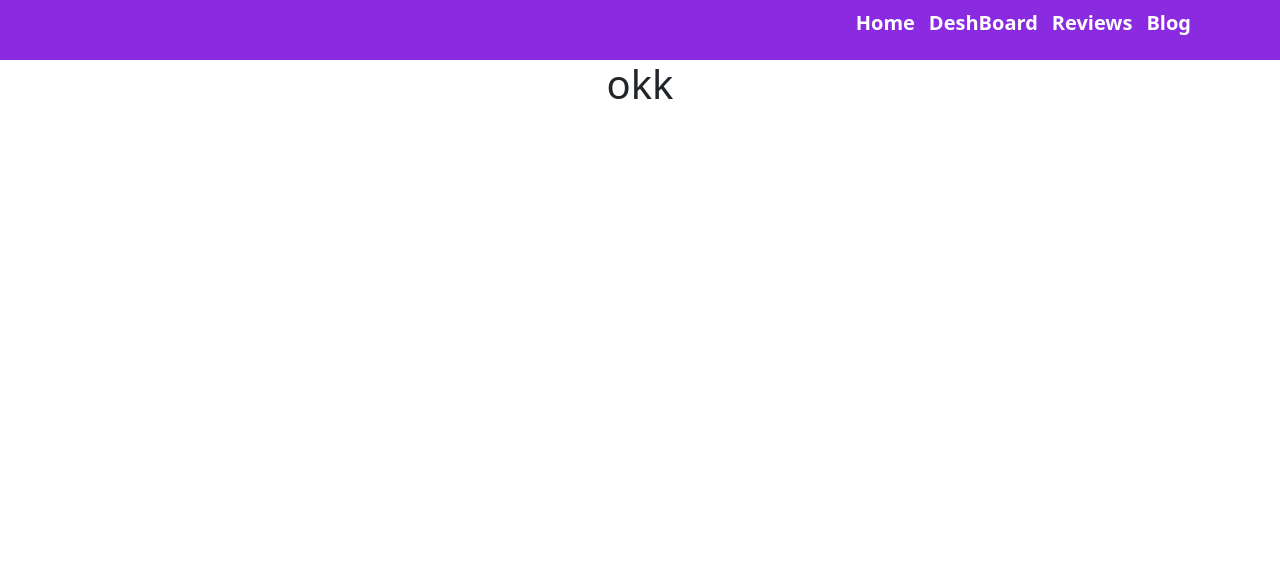
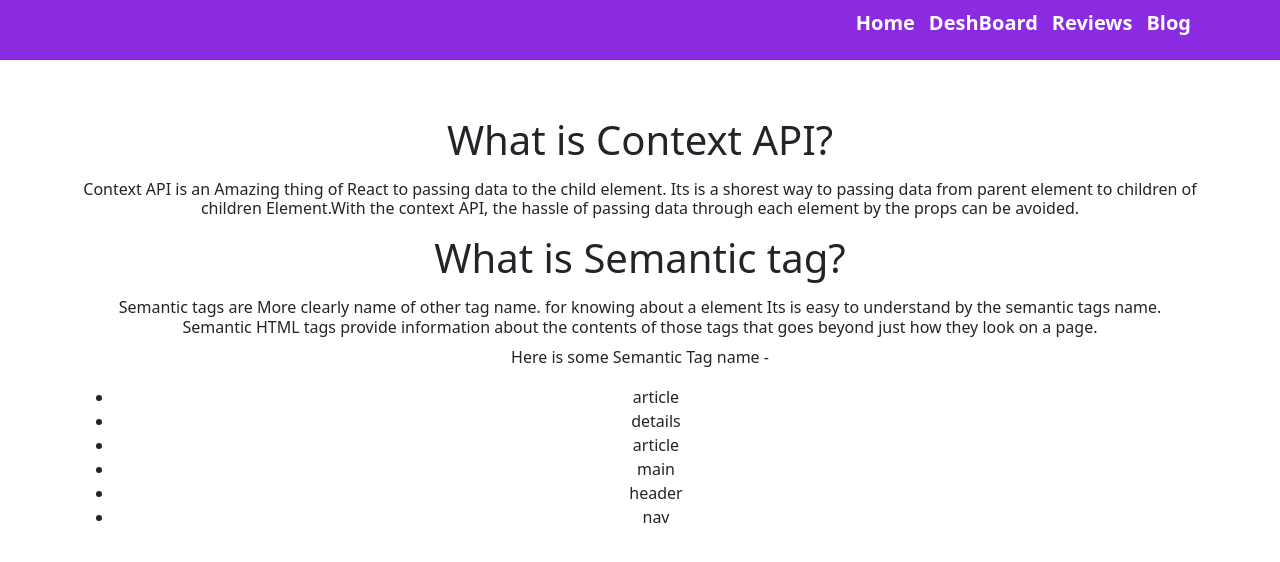
Before and after one commit to Jahid-Hasan-Jony/Product-Analysis, a React (Create React App) app: page /blog in a window 1280 px wide. Shown: the top 562 px of the page. Built offline with nearby package versions, Linux system fonts and the light colour scheme.

Commit message:
finish project

```diff
--- a/public/index.html
+++ b/public/index.html
@@ -1,14 +1,12 @@
 <!DOCTYPE html>
 <html lang="en">
+
 <head>
   <meta charset="utf-8" />
   <link rel="icon" href="%PUBLIC_URL%/favicon.ico" />
   <meta name="viewport" content="width=device-width, initial-scale=1" />
   <meta name="theme-color" content="#000000" />
-    <meta
-      name="description"
-      content="Web site created using create-react-app"
-    />
+  <meta name="description" content="Web site created using create-react-app" />
   <link rel="apple-touch-icon" href="%PUBLIC_URL%/logo192.png" />
   <!--
       manifest.json provides metadata used when your web app is installed on a
@@ -24,8 +22,9 @@
       work correctly both with client-side routing and a non-root public URL.
       Learn how to configure a non-root public URL by running `npm run build`.
     -->
-    <title>React App</title>
+  <title>PENTAX</title>
 </head>
+
 <body>
   <noscript>You need to enable JavaScript to run this app.</noscript>
   <div id="root"></div>
@@ -40,4 +39,5 @@
       To create a production bundle, use `npm run build` or `yarn build`.
     -->
 </body>
+
 </html>
--- a/src/Component/Blog/Blog.js
+++ b/src/Component/Blog/Blog.js
@@ -2,8 +2,21 @@ import React from 'react';
 
 const Blog = () => {
     return (
-        <div className='container'>
-            <h1>okk</h1>
+        <div className='container py-5'>
+            <h1 className='py-2'>What is Context API?</h1>
+            <h6>Context API is an Amazing thing of React to passing data to the child element. Its is a shorest way to passing data from parent element to children of children Element.With the context API, the hassle of passing data through each element by the props can be avoided.</h6>
+            <h1 className='py-2'>What is Semantic tag?</h1>
+            <h6>Semantic tags are More clearly name of other tag name. for knowing about a element Its is easy to understand by the semantic tags name. Semantic HTML tags provide information about the contents of those tags that goes beyond just how they look on a page.
+            </h6>
+            <p>Here is some Semantic Tag name -</p>
+            <ul>
+                <li>article</li>
+                <li>details</li>
+                <li>article</li>
+                <li>main</li>
+                <li>header</li>
+                <li>nav</li>
+            </ul>
         </div>
     );
 };
--- a/src/Component/Home/Home.css
+++ b/src/Component/Home/Home.css
@@ -7,3 +7,7 @@
     text-decoration: none;
     font-weight: 700;
 }
+
+.Custom-Button a:hover {
+    color: aqua;
+}
```
Lines whose indentation alone changed are shown as unchanged.
